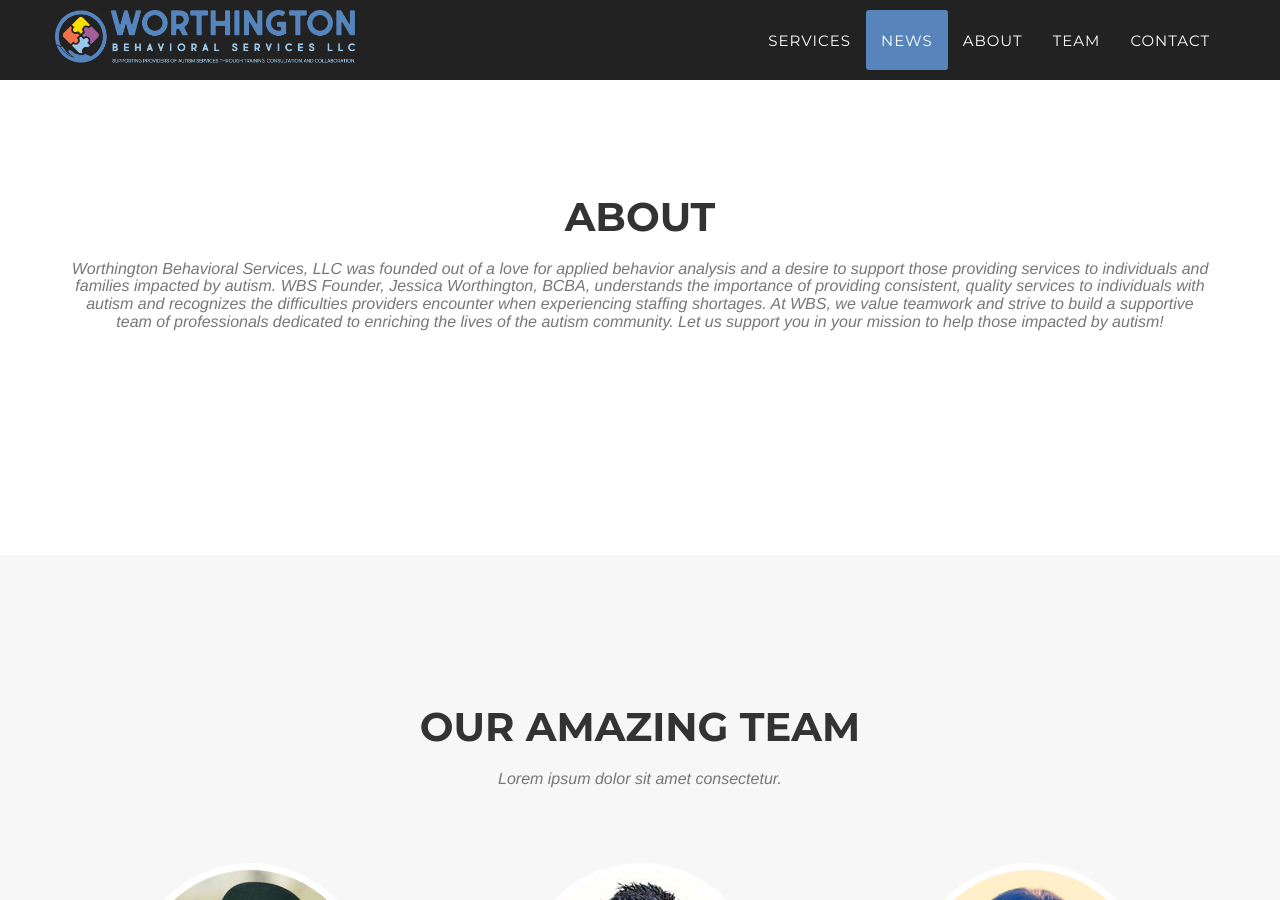
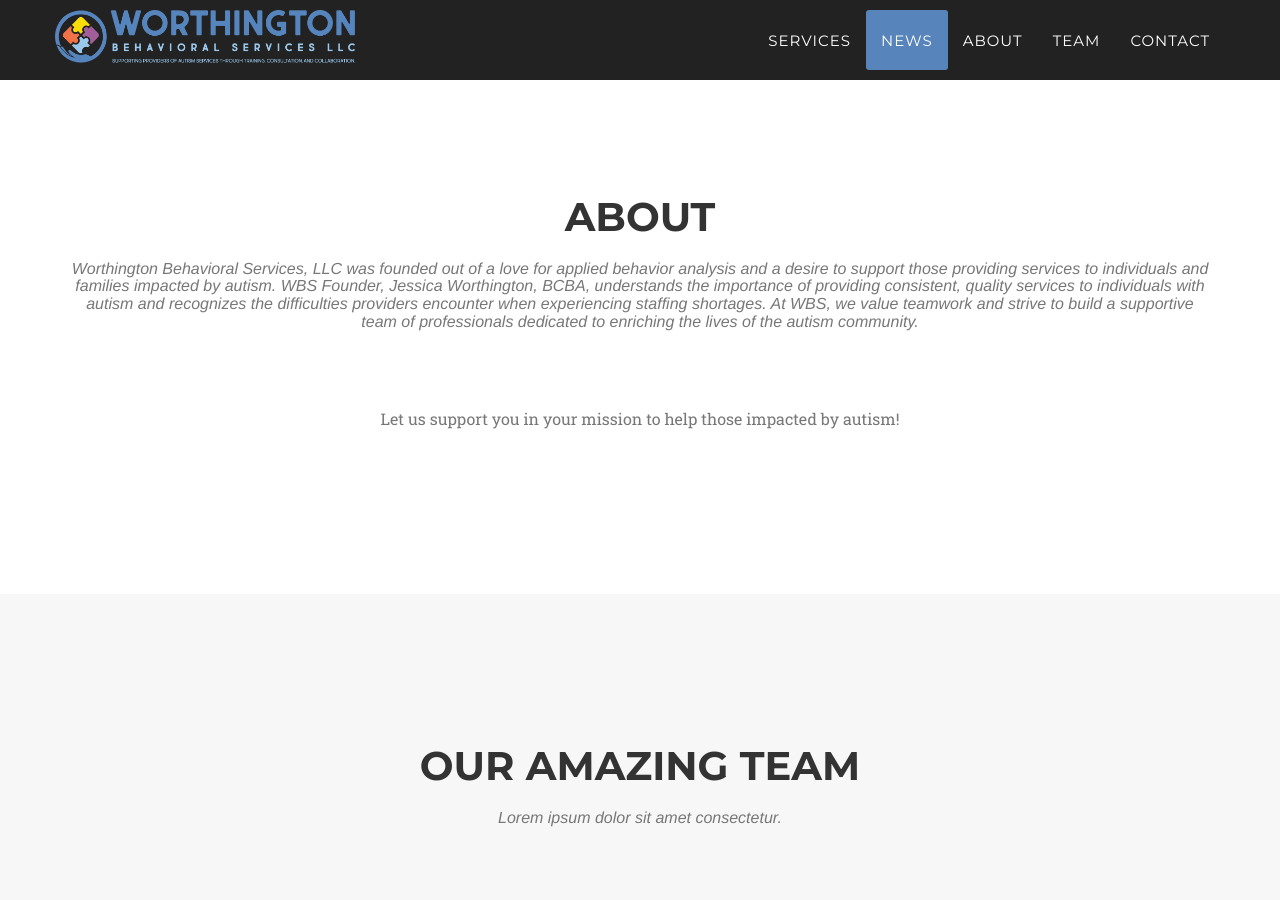
Before and after one commit to wbsllc/website, a Jekyll site: the page built from index.html, in a window 1280 px wide and 900 px high, scrolled down 2272 px. Built offline with Jekyll 4.4.1, drawn with Linux system fonts in a browser that asks for light colours; some web fonts are replaced.

Commit message:
Update about.html

```diff
--- a/_includes/about.html
+++ b/_includes/about.html
@@ -4,7 +4,10 @@
             <div class="row">
                 <div class="col-lg-12 text-center">
                     <h2 class="section-heading">About</h2>
-                    <h3 class="section-subheading text-muted">Worthington Behavioral Services, LLC was founded out of a love for applied behavior analysis and a desire to support those providing services to individuals and families impacted by autism. WBS Founder, Jessica Worthington, BCBA, understands the importance of providing consistent, quality services to individuals with autism and recognizes the difficulties providers encounter when experiencing staffing shortages. At WBS, we value teamwork and strive to build a supportive team of professionals dedicated to enriching the lives of the autism community. Let us support you in your mission to help those impacted by autism!</h3>
+                    <h3 class="section-subheading text-muted">Worthington Behavioral Services, LLC was founded out of a love for applied behavior analysis and a desire to support those providing services to individuals and families impacted by autism. WBS Founder, Jessica Worthington, BCBA, understands the importance of providing consistent, quality services to individuals with autism and recognizes the difficulties providers encounter when experiencing staffing shortages. At WBS, we value teamwork and strive to build a supportive team of professionals dedicated to enriching the lives of the autism community.</h3>
+                </div>
+                <div class="col-lg-8 col-lg-offset-2 text-center">
+                    <p class="large text-muted">Let us support you in your mission to help those impacted by autism!</p>
                 </div>
             </div>
         </div>
```
